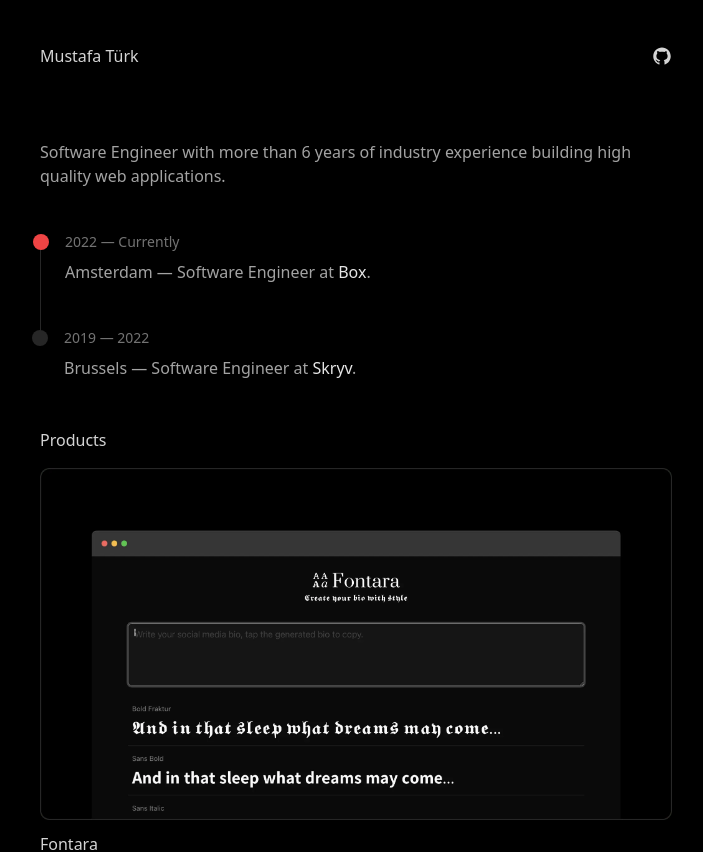
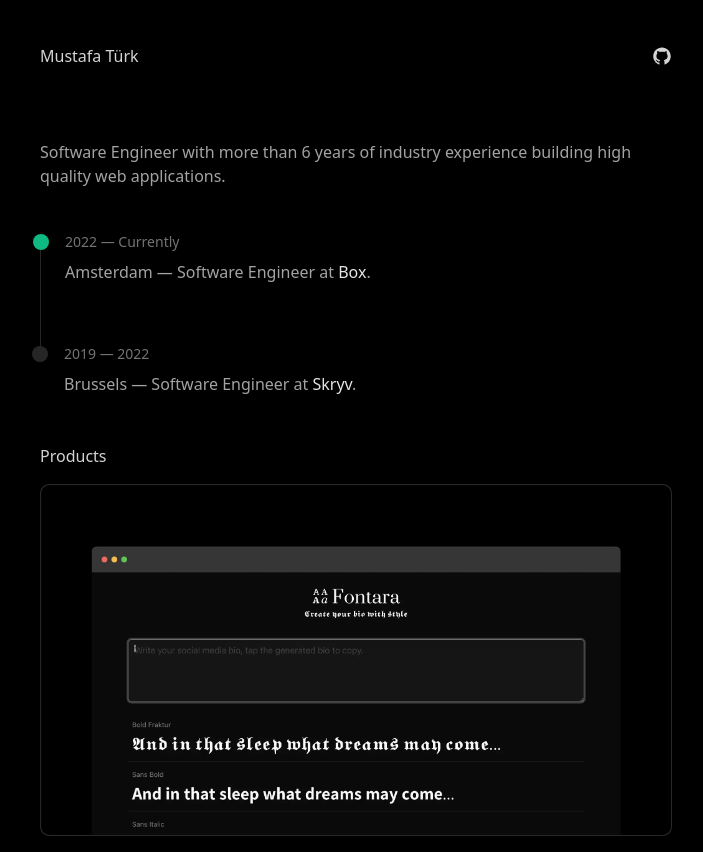
Before and after one commit to mustafa-turk/www, a Next.js app: page / in a window 1280 px wide. Shown: the top 852 px of the page, without its empty margins (284-987 px from the left). Built offline with nearby package versions, Linux system fonts and the light colour scheme; a web font is replaced by a local one.

Commit message:
update image

```diff
--- a/src/components/home/timeline.js
+++ b/src/components/home/timeline.js
@@ -9,7 +9,7 @@
     <div
       className={classNames("flex justify-start gap-6 border-neutral-800", {
         "border-l": !last,
-        "pb-12": !last,
+        "pb-16": !last,
       })}
     >
       <div className='relative'>
@@ -17,7 +17,7 @@
           className={classNames(
             "absolute top-[-2px] left-[-8.5px] w-4 h-4 rounded-full aspect-square outline-black",
             {
-              "bg-red-500": active,
+              "bg-emerald-500": active,
               "bg-neutral-800": !active,
               "w-3 h-3": !active,
               "left-[-5.5px]": !active,
@@ -27,7 +27,7 @@
           {active && (
             <div
               className={classNames(
-                "absolute top-0 left-0 rounded-full -z-10 w-4 h-4 bg-red-500 animate-ping aspect-square"
+                "absolute top-0 left-0 rounded-full -z-10 w-4 h-4 bg-emerald-500 animate-ping aspect-square"
               )}
             />
           )}
```
